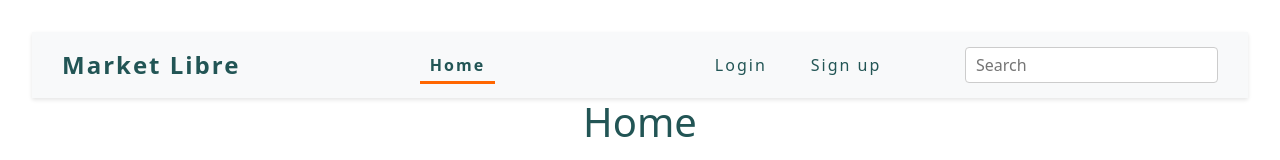
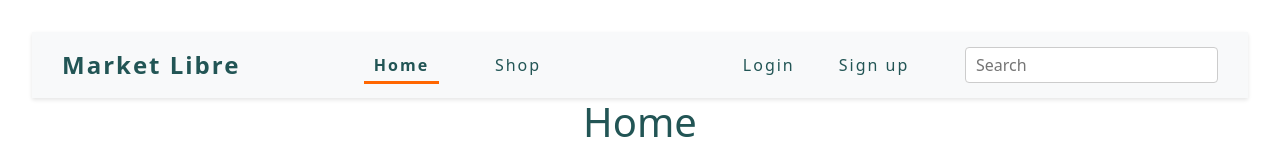
Before and after one commit to aChacin8/e-commerce-project, a React (Vite) app: page / in a window 1280 px wide. Shown: the top 160 px of the page. Built offline with nearby package versions, Linux system fonts and the light colour scheme; no server answers.

Commit message:
agregamos la pestaña shop

```diff
--- a/src/components/header/Header.jsx
+++ b/src/components/header/Header.jsx
@@ -10,6 +10,8 @@ const Header = ({setSearchItem}) => {
     const handleSearchChange = (e) => {
         setSearchItem (e.target.value);
     }
+
+
     return (
         <>
                 <nav className='header'>
@@ -17,6 +19,9 @@ const Header = ({setSearchItem}) => {
                     <ul className='header__nav-list'/>
                         <li className='header__list-item'>
                             <NavLink className= {({isActive})=> linkIsActive(isActive)} to='/'>Home</NavLink>
+                        </li>
+                        <li className='header__list-item'>
+                            <NavLink className={({ isActive }) => linkIsActive(isActive)} to='/Cart'>Shop</NavLink>
                         </li>
 
                         {isAuth
@@ -34,7 +39,6 @@ const Header = ({setSearchItem}) => {
                             </>
                         )
                         :(
-                            <>
                             <div className='header__list-div'>
                                 <li className='header__list-item px-4'>
                                     <NavLink className={({ isActive }) => linkIsActive(isActive)} to='/Login'>Login</NavLink>
@@ -43,7 +47,6 @@ const Header = ({setSearchItem}) => {
                                     <NavLink className={({ isActive }) => linkIsActive(isActive)} to='/Sign'>Sign up</NavLink>
                                 </li>
                             </div>
-                            </>
                         )}
 
                         <form>
```
Lines whose indentation alone changed are shown as unchanged.
